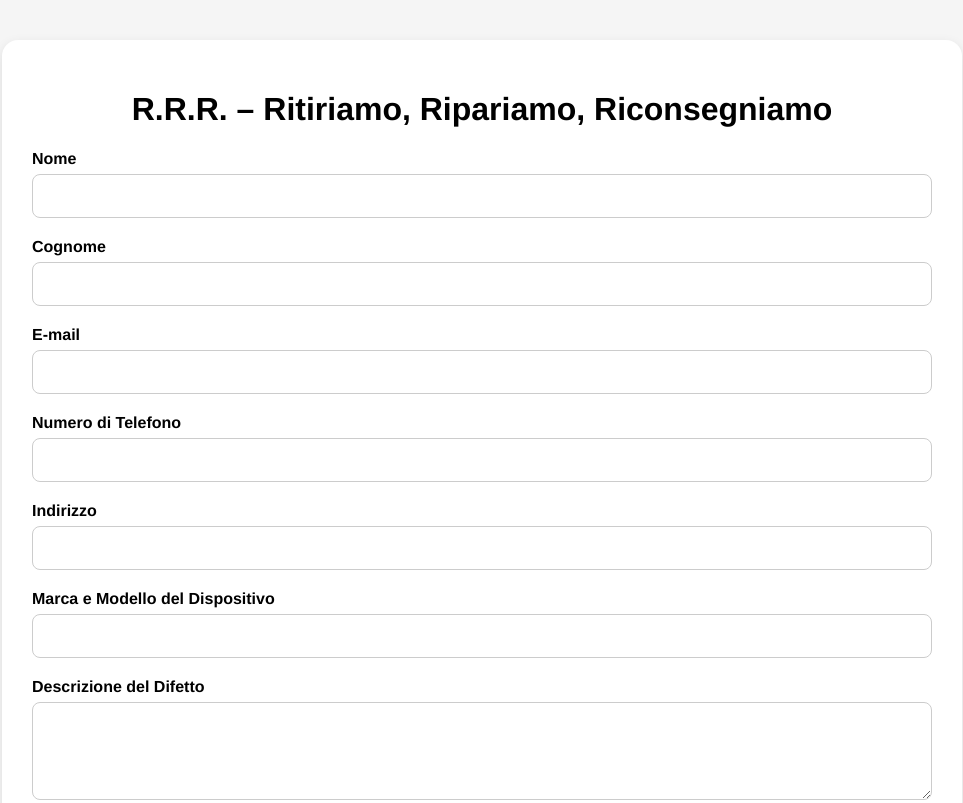
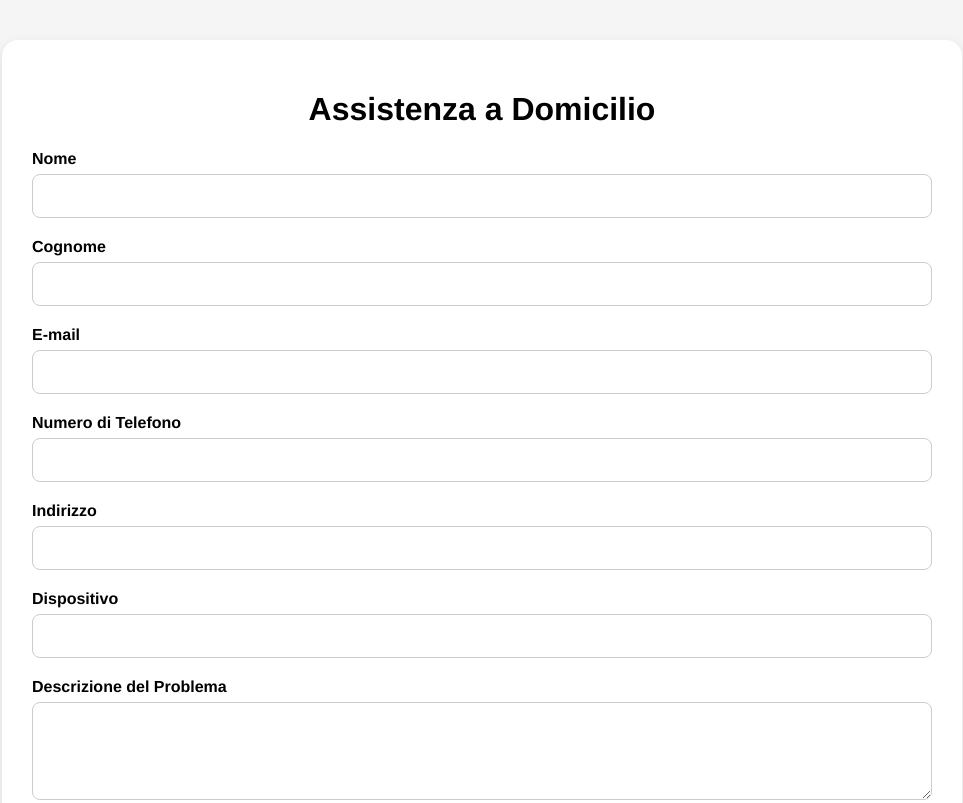
Before and after one commit to Garuda97/prenotazione-assistenza, a plain HTML site: page Domicilio/index.html in a window 1280 px wide. Shown: the top 803 px of the page, without its empty margins (158-1121 px from the left). Drawn offline with Linux system fonts and the light colour scheme; a web font is replaced by a local one.

Commit message:
Add files via upload

```diff
--- a/Domicilio/index.html
+++ b/Domicilio/index.html
@@ -3,7 +3,7 @@
 <head>
   <meta charset="UTF-8">
   <meta name="viewport" content="width=device-width, initial-scale=1.0">
-  <title>R.R.R. - Prenotazione Assistenza</title>
+  <title>Assistenza a Domicilio - Prenotazione</title>
   <link rel="stylesheet" href="https://fonts.googleapis.com/css?family=Helvetica+Neue:400,700&display=swap">
   <style>
     body { font-family: 'Helvetica Neue', Arial, sans-serif; margin:0; padding:0; background:#f5f5f5; }
@@ -19,10 +19,9 @@
 </head>
 <body>
   <div class="container">
-    <h1>R.R.R. – Ritiriamo, Ripariamo, Riconsegniamo</h1>
-
-    <form name="rrrBooking" method="POST" data-netlify="true" netlify netlify-honeypot="bot-field" id="rrrForm">
-      <input type="hidden" name="form-name" value="rrrBooking">
+    <h1>Assistenza a Domicilio</h1>
+    <form name="domicilioBooking" method="POST" data-netlify="true" netlify netlify-honeypot="bot-field" id="domicilioForm">
+      <input type="hidden" name="form-name" value="domicilioBooking">
       <input type="text" name="bot-field" style="display:none">
 
       <!-- Nome -->
@@ -45,13 +44,13 @@
       <label for="indirizzo">Indirizzo</label>
       <input type="text" id="indirizzo" name="indirizzo" required>
 
-      <!-- Marca e Modello Dispositivo -->
-      <label for="marcaModello">Marca e Modello del Dispositivo</label>
-      <input type="text" id="marcaModello" name="marcaModello" required>
+      <!-- Dispositivo -->
+      <label for="dispositivo">Dispositivo</label>
+      <input type="text" id="dispositivo" name="dispositivo" required>
 
-      <!-- Descrizione del Difetto -->
-      <label for="difetto">Descrizione del Difetto</label>
-      <textarea id="difetto" name="difetto" rows="4" required></textarea>
+      <!-- Descrizione del Problema -->
+      <label for="problema">Descrizione del Problema</label>
+      <textarea id="problema" name="problema" rows="4" required></textarea>
 
       <!-- Accettazione Privacy -->
       <label class="checkbox-label">
```
Also changed, not shown: 1 other file.
